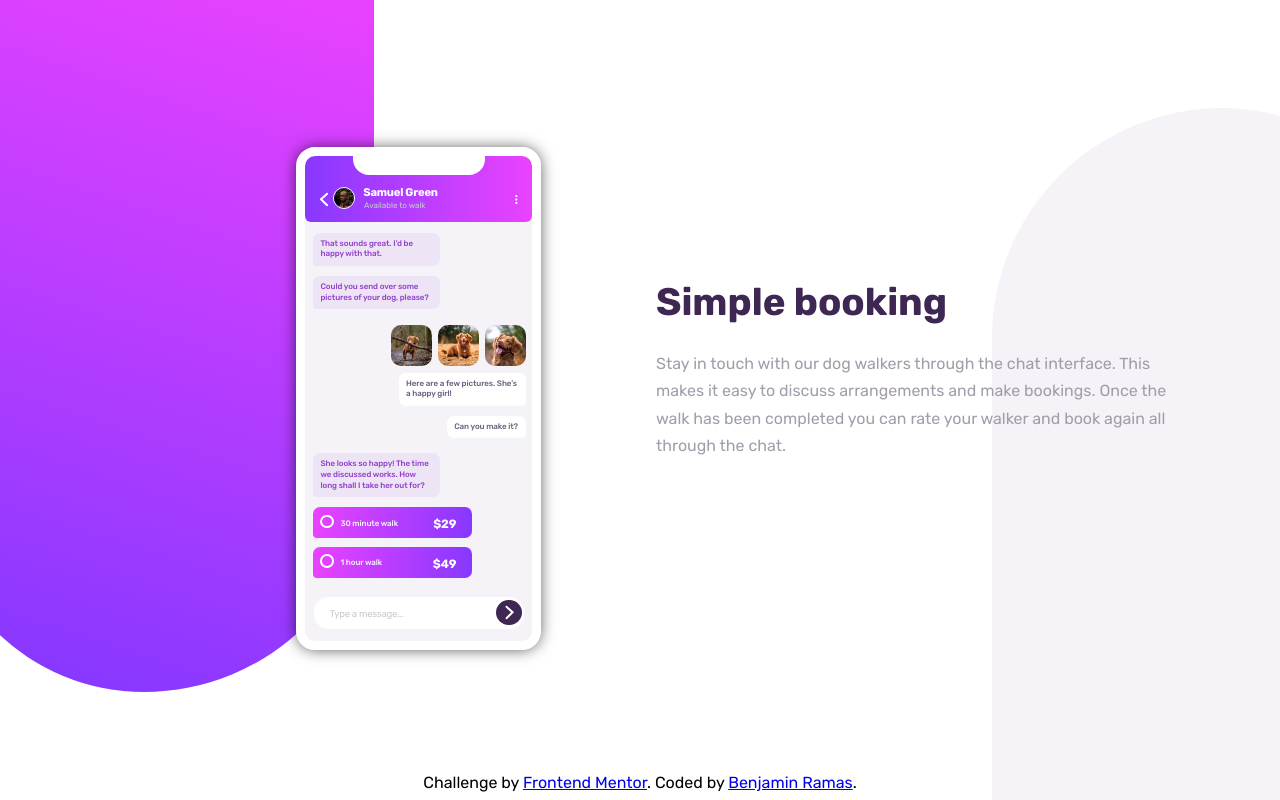
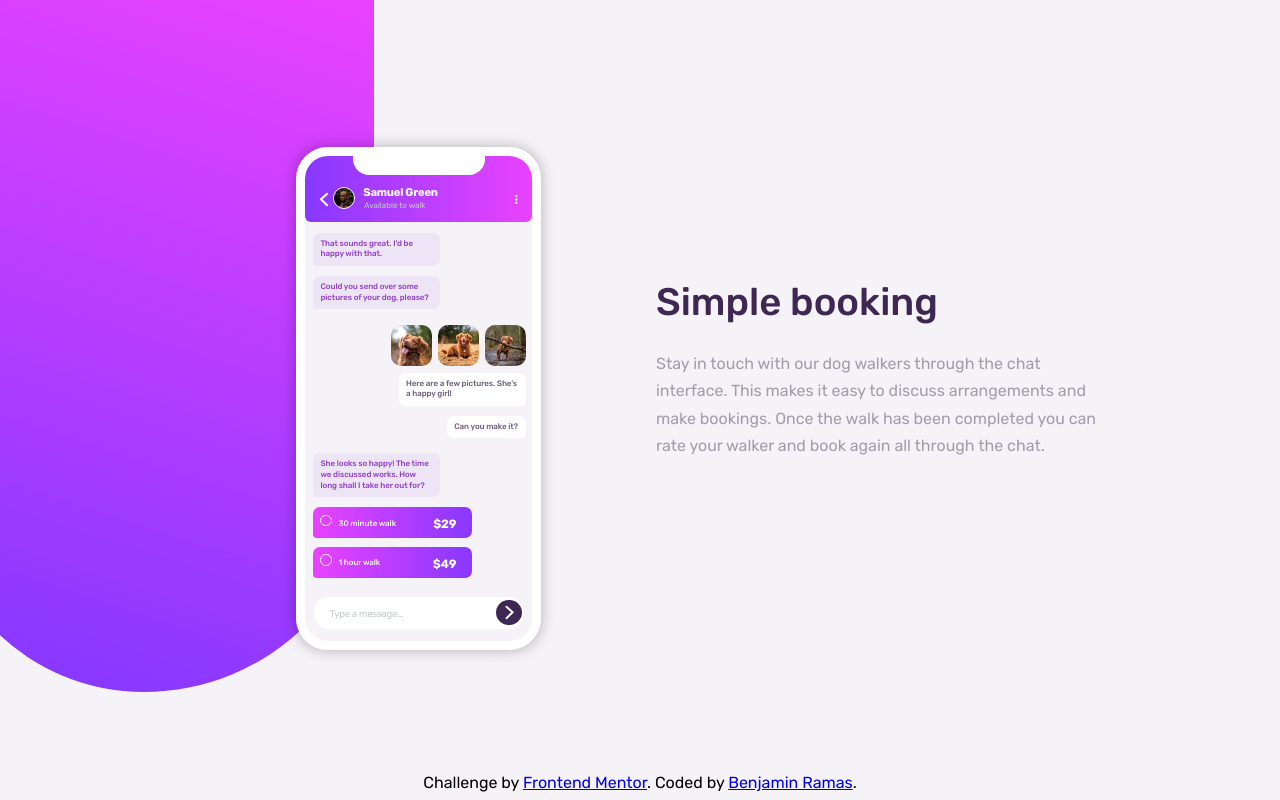
Before and after one commit to Benjamin-Ramas/chat-app-css-illustration, a plain HTML site: page index.html in a window 1280 px wide. Shown: the top 800 px of the page. Drawn offline with Linux system fonts and the light colour scheme.

Commit message:
Edited format slightly again

```diff
--- a/index.html
+++ b/index.html
@@ -37,9 +37,9 @@
         <div class="text left">That sounds great. I’d be happy with that.</div>
         <div class="text left">Could you send over some pictures of your dog, please?</div>
         <div class="img-holder text right">
+          <img src="./images/dog-image-3.jpg">
+          <img src="./images/dog-image-2.jpg">
           <img src="./images/dog-image-1.jpg">
-          <img src="./images/dog-image-2.jpg">
-          <img src="./images/dog-image-3.jpg">
         </div>
         <div class="text right">Here are a few pictures. She’s a happy girl!</div>
         <div class="text right">Can you make it?</div>
--- a/src/scss/_messages.scss
+++ b/src/scss/_messages.scss
@@ -79,7 +79,7 @@
     margin-top: 0.25rem;
     border-radius: 50%;
 
-    border: 2px solid white;
+    border: 1px solid white;
 }
 
 .text.left.walk-offer p{
--- a/src/scss/_phone.scss
+++ b/src/scss/_phone.scss
@@ -6,8 +6,8 @@
     right: 57.7vw;
     top: 18.4%;
     border: 0.6rem solid #ffffff;
-    border-radius: 1.2rem;
-    box-shadow: 0 0 15px rgba(0, 0, 0, 0.505);
+    border-radius: 2rem;
+    box-shadow: 0 0 15px rgba(0, 0, 0, 0.264);
     transform-style: preserve-3d;
 }
 
@@ -19,7 +19,7 @@
     top: 0;
     left: -0.1em;
     border-radius: 1vw;
-    box-shadow: 0 0 15px rgba(0, 0, 0, 0.505);
+    box-shadow: 0 0 15px rgba(0, 0, 0, 0.085);
     transform-style: preserve-3d;
     background-color: $Light-Grayish-Violet;
     transform: translateZ(-20px);
@@ -151,8 +151,6 @@
         position: static;
         margin: 0 auto;
         margin-top: 4rem;
-        border-radius: 1rem;;
-        box-shadow: 0 0 15px rgba(0, 0, 0, 0.505);
         transform-style: preserve-3d;
     }
     .phoneBackground{
--- a/src/scss/main.scss
+++ b/src/scss/main.scss
@@ -9,6 +9,7 @@
 body{
     margin: 0;
     overflow-x: hidden;
+    background-color: $Light-Grayish-Violet;
 }
 
 main{
@@ -34,6 +35,7 @@ footer{
 .product-info h1{
     margin-left: 1rem;
     font-size: 2.4em;
+    font-weight: 500;
     color: $Very-Dark-Desaturated-Violet;
 }
 
@@ -41,6 +43,8 @@ footer{
     margin-left: 1rem;
     line-height: 1.7em;
     color: $DarkGrayish-Violet;
+    display: block;
+    max-width: 28rem;
 }
 
 @media screen and ( max-width: 700px )
```
Also changed, not shown: src/css/main.css, 1 other file.
